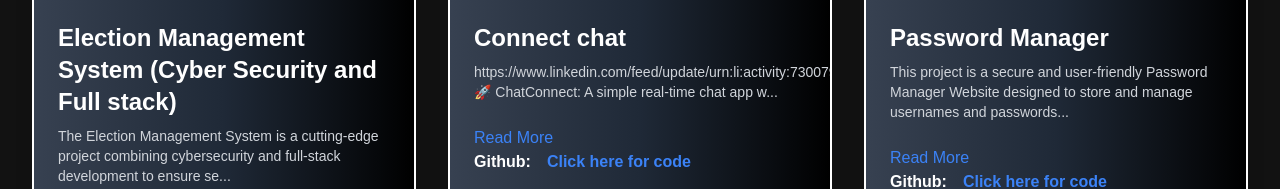
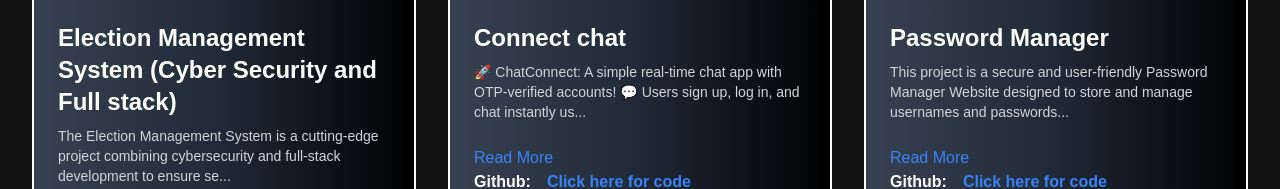
Before and after one commit to Karthikchary23/mainPortfolio, a Next.js app: page /project in a window 1280 px wide. Shown: the part 420-609 px from the top of the page. Built offline with nearby package versions, Linux system fonts and the light colour scheme.

Commit message:
new project chatting website deployeed

```diff
--- a/src/app/project/page.js
+++ b/src/app/project/page.js
@@ -17,7 +17,7 @@ const Page = () => {
     {
       projectimage: "/chatting.png",
       projectname: "Connect chat",
-      projectdescription:" https://www.linkedin.com/feed/update/urn:li:activity:7300792837887967232/ 🚀 ChatConnect: A simple real-time chat app with OTP-verified accounts! 💬 Users sign up, log in, and chat instantly using React and Node.js. 🗄️ MongoDB stores data, Socket.IO enables real-time messaging, and Nodemailer secures sign-ups with emails. 🌍 Deployed on Heroku’s free tier for easy access. ✨ Secure, fun, and straightforward!",
+      projectdescription:" 🚀 ChatConnect: A simple real-time chat app with OTP-verified accounts! 💬 Users sign up, log in, and chat instantly using React and Node.js. 🗄️ MongoDB stores data, Socket.IO enables real-time messaging, and Nodemailer secures sign-ups with emails. 🌍 Deployed on Heroku’s free tier for easy access. ✨ Secure, fun, and straightforward!",
       github: "https://github.com/Karthikchary23/chatting_app",
     },
     {
```
